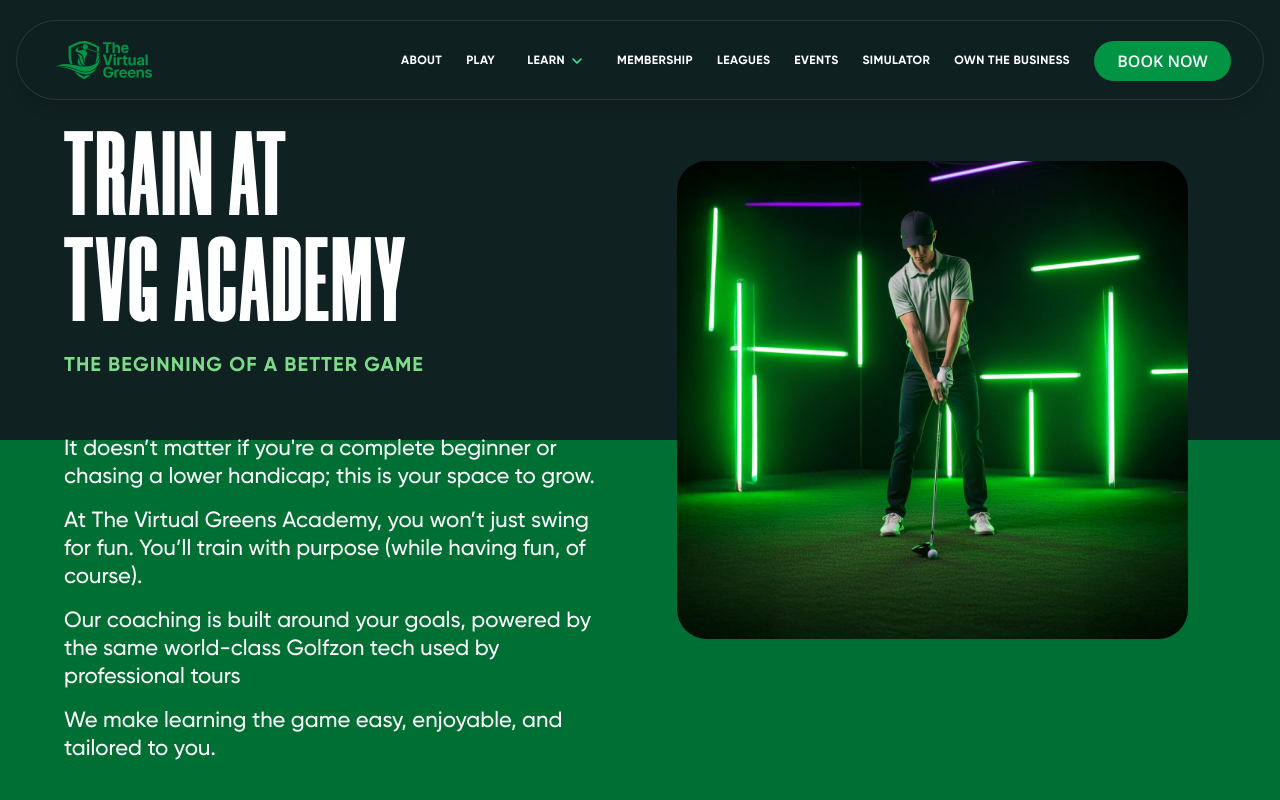
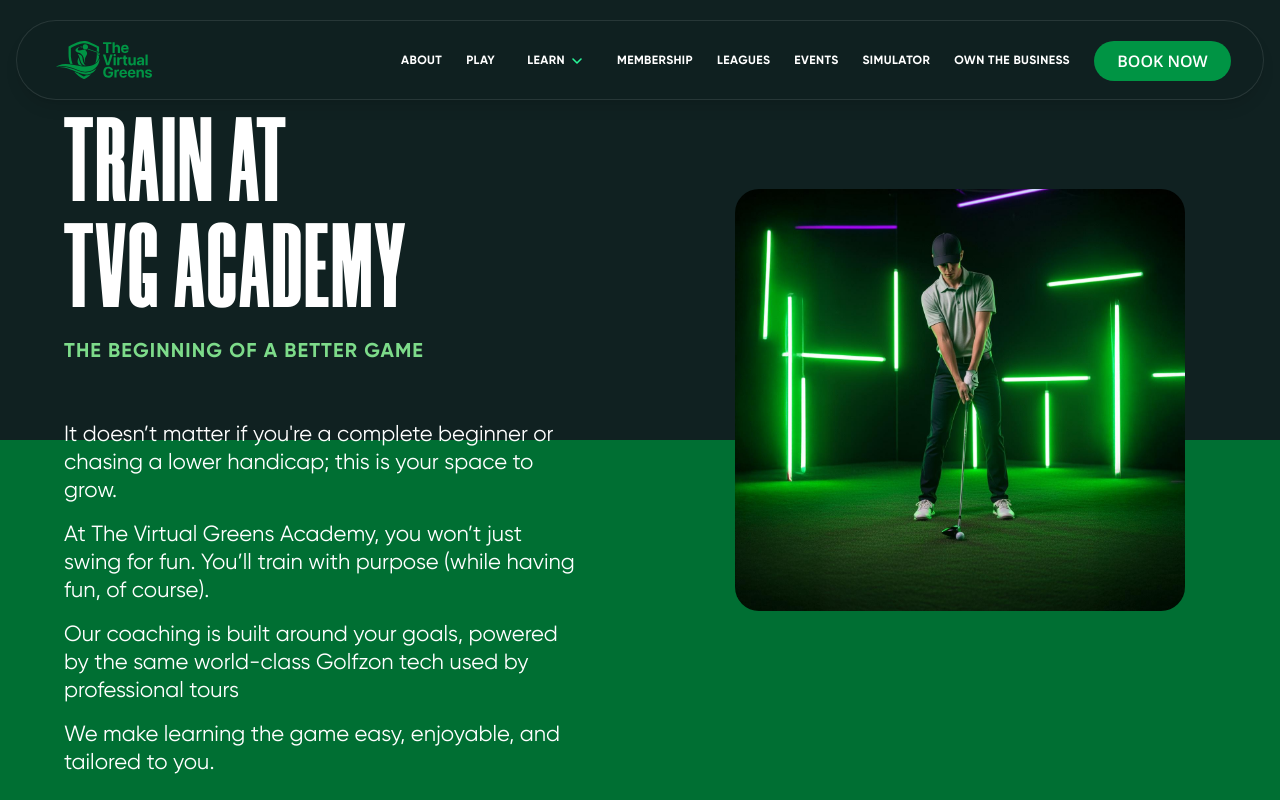
Before and after one commit to mohd-azaan/TVG, a React (Vite) app: page /learn in a window 1280 px wide. Shown: the top 800 px of the page. Built offline with nearby package versions, Linux system fonts and the light colour scheme.

Commit message:
feat: Refactor HeroSection to include HeroImage component for improved image handling

```diff
--- /dev/null
+++ b/src/screens/LearnPage/sections/HeroSection/HeroImage.jsx
@@ -0,0 +1,17 @@
+import React from 'react';
+
+export const HeroImage = ({
+  src = '/learn-hero-training.png',
+  alt = 'Man playing on an indoor golf simulator with motion trails',
+  className = '',
+}) => {
+  return (
+    <img
+      className={`w-[88%] max-w-[900px] h-auto max-h-[520px] rounded-[24px] object-contain ${className}`}
+      src={src}
+      alt={alt}
+    />
+  );
+};
+
+export default HeroImage;
--- a/src/screens/LearnPage/sections/HeroSection/HeroSection.jsx
+++ b/src/screens/LearnPage/sections/HeroSection/HeroSection.jsx
@@ -1,5 +1,6 @@
 import React from 'react';
 import { Link } from 'react-router-dom';
+import HeroImage from './HeroImage';
 
 export const HeroSection = () => {
 	return (
@@ -8,7 +9,7 @@
 			{/* Content Wrapper */}
 			<div className='relative z-10 mx-auto flex max-w-[1440px] items-center px-8 pt-20 lg:px-16 lg:pt-24 h-full'>
 				{/* Left Column: Text content */}
-				<div className='w-full lg:w-[55%] lg:pr-12'>
+				<div className='w-full lg:w-1/2 lg:pr-16'>
 					<div className='flex flex-col lg:mt-6'>
 						{/* Main Heading - Matching homepage hero title2 (110px) */}
 						<h1 className='-translate-y-4 lg:-translate-y-6 font-morganite text-[clamp(80px,10vw,120px)] font-[900] uppercase leading-[0.88] tracking-[2.2px] mb-2 mt-0'>
@@ -23,7 +24,7 @@
 						</p>
 
 						{/* Description Text - wider and smaller */}
-						<div className='font-TVG-typography-hero-text font-medium text-[22px] leading-7 text-white space-y-4 max-w-[600px] mb-0 mt-4 lg:mt-6'>
+						<div className='font-gilroy  text-[22px] leading-7 text-white space-y-4 max-w-[600px] mb-0 mt-4 lg:mt-6'>
 							<p>
 								It doesn’t matter if you're a complete beginner or chasing a
 								lower handicap; this is your space to grow.
@@ -44,12 +45,8 @@
 				</div>
 
 				{/* Right Column: Image - Adjusted height */}
-				<div className='hidden lg:flex lg:-translate-y-[48px]  justify-center'>
-					<img
-						className='w-[90%] max-w-[1000px] h-auto max-h-[580px] rounded-[30px] object-contain'
-						src='/learn-hero-training.png'
-						alt='Man playing on an indoor golf simulator with motion trails'
-					/>
+				<div className='hidden lg:flex lg:w-1/2 lg:pl-16 lg:-translate-y-[48px] justify-center'>
+					<HeroImage />
 				</div>
 			</div>
 
```
